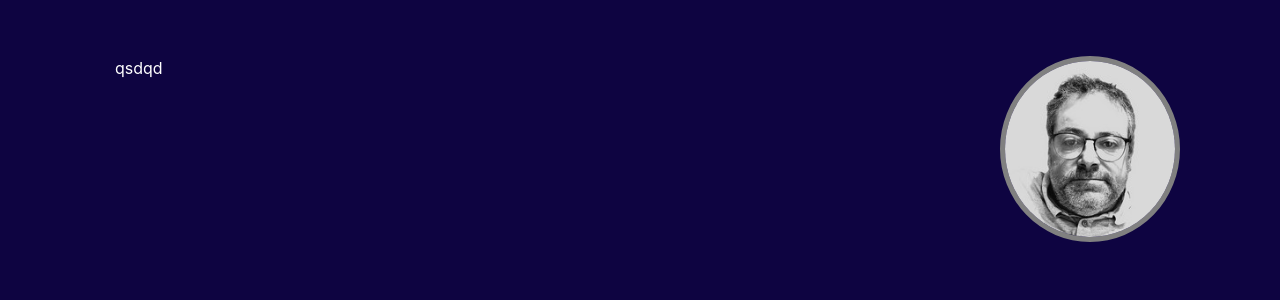
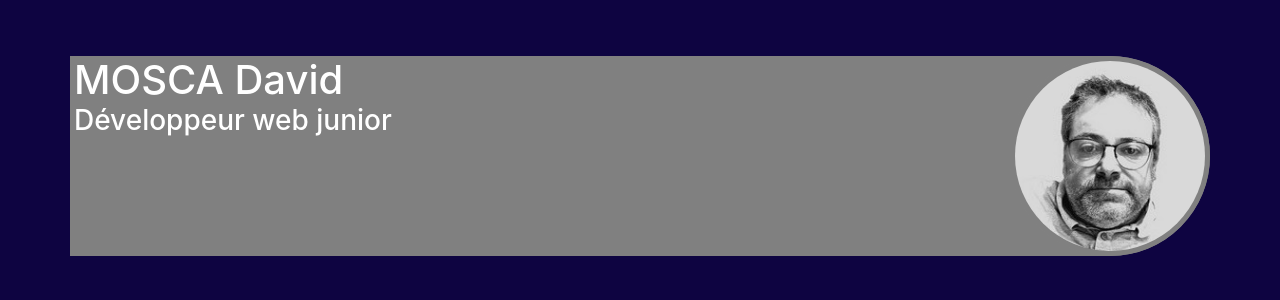
Before and after one commit to DavidDvpt/dev-web-cv, a React (Create React App) app: page /curriculum in a window 1280 px wide. Shown: the top 300 px of the page. Built offline with nearby package versions, Linux system fonts and the light colour scheme.

Commit message:
Add name + profession and fixed width and height for good visual

```diff
--- a/src/components/enTete.jsx
+++ b/src/components/enTete.jsx
@@ -3,14 +3,18 @@ import photoProfil_200 from "../images/photoProfil_200.jpeg";
 
 function EnTete() {
     return (
-        <Container className="d-flex">
-            <Container className="col-10">qsdqd</Container>
-            <img
-                src={photoProfil_200}
-                alt="avatar"
-                className="col-2 avatar p-0 m-0"
-            />
-            {/* <Container className="avatarContainer"></Container> */}
+        <Container className="enTete d-flex">
+            <Container className="enTete-container-text">
+                <h1 className="pl-1 mb-0">MOSCA David</h1>
+                <h3 className="pl-1 mb-0">Développeur web junior</h3>
+            </Container>
+            <Container className="avatar-container">
+                <img
+                    src={photoProfil_200}
+                    alt="avatar"
+                    className="avatar p-0 m-0 h-100"
+                />
+            </Container>
         </Container>
     );
 }
--- a/src/css/index.css
+++ b/src/css/index.css
@@ -13,6 +13,32 @@ body,
     background-color: #0e0441;
     -webkit-font-smoothing: antialiased;
     -moz-osx-font-smoothing: grayscale;
+}
+
+#root {
+    min-width: 1140px;
+}
+
+.container {
+    padding: 0px;
+    margin: 0px;
+}
+
+.enTete {
+    height: 200px;
+    width: 1140px;
+}
+
+.enTete-container-text,
+.avatar-container {
+    background-color: grey;
+}
+.enTete-container-text {
+    width: 940px;
+}
+.avatar-container {
+    border-radius: 0% 50% 50% 0%;
+    width: 200px;
 }
 
 .avatar {
--- a/src/index.jsx
+++ b/src/index.jsx
@@ -1,6 +1,5 @@
 import React from "react";
 import ReactDOM from "react-dom";
-import reportWebVitals from "./reportWebVitals";
 
 import Router from "./Router";
 
@@ -13,8 +12,3 @@ ReactDOM.render(
     </React.StrictMode>,
     document.getElementById("root")
 );
-
-// If you want to start measuring performance in your app, pass a function
-// to log results (for example: reportWebVitals(console.log))
-// or send to an analytics endpoint. Learn more: https://bit.ly/CRA-vitals
-reportWebVitals();
--- a/src/layout/Layout.jsx
+++ b/src/layout/Layout.jsx
@@ -5,9 +5,7 @@ const Layout = ({ children }) => {
     return (
         <>
             <Navigation />
-            <Container fluid className="h-100 p-0">
-                {children}
-            </Container>
+            <Container className="h-100 p-0 w-100 m-auto">{children}</Container>
         </>
     );
 };
--- a/src/pages/Curriculum.jsx
+++ b/src/pages/Curriculum.jsx
@@ -3,7 +3,7 @@ import EnTete from "../components/enTete";
 
 function Curriculum() {
     return (
-        <Container>
+        <Container className="curriculum h-100">
             <EnTete />
         </Container>
     );
```
Also changed, not shown: src/images/photoProfil_200.jpeg.
